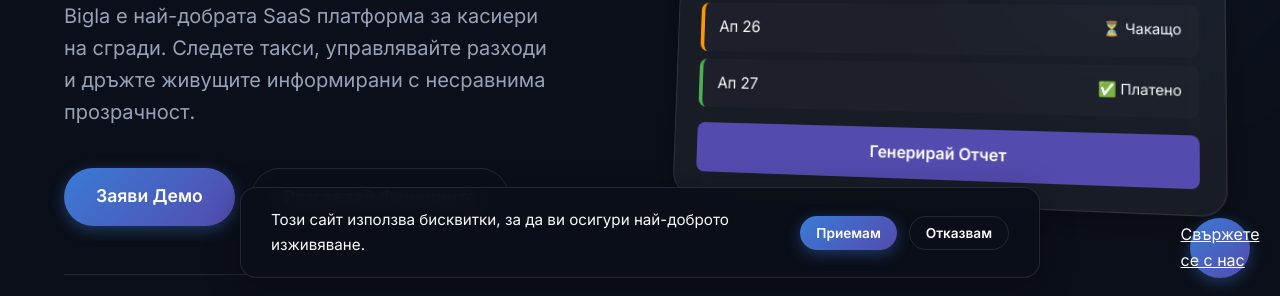
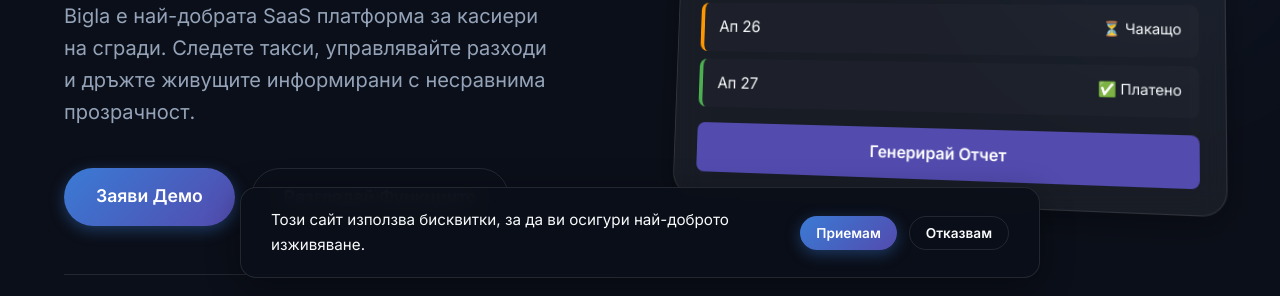
Before and after one commit to bossWither/NewSAAS, a plain HTML site: page index.html in a window 1280 px wide. Shown: the part 492-788 px from the top of the page. Drawn offline with Linux system fonts and the light colour scheme.

Commit message:
Remove floating contact widget

```diff
--- a/index.html
+++ b/index.html
@@ -354,11 +354,6 @@
     </div>
   </footer>
 
-  <!-- Floating Widget -->
-  <a href="#contact" class="floating-widget fade-in-up delay-2" data-i18n="widget_tooltip" title="Свържете се с нас">
-    <svg width="24" height="24" viewBox="0 0 24 24" fill="none" stroke="currentColor" stroke-width="2" stroke-linecap="round" stroke-linejoin="round"><path d="M21 15a2 2 0 0 1-2 2H7l-4 4V5a2 2 0 0 1 2-2h14a2 2 0 0 1 2 2z"></path></svg>
-  </a>
-
   <!-- Cookie Consent Bar -->
   <div id="cookie-banner" class="cookie-banner">
     <p data-i18n="cookie_msg">Този сайт използва бисквитки, за да ви осигури най-доброто изживяване.</p>
--- a/styles.css
+++ b/styles.css
@@ -994,28 +994,6 @@ h1, h2, h3 {
   font-size: 0.9rem;
 }
 
-/* Floating Widget */
-.floating-widget {
-  position: fixed;
-  bottom: 30px;
-  right: 30px;
-  width: 60px;
-  height: 60px;
-  background: linear-gradient(135deg, var(--secondary-light), var(--primary-light));
-  border-radius: 50%;
-  display: flex;
-  align-items: center;
-  justify-content: center;
-  color: white;
-  box-shadow: 0 4px 15px rgba(58, 123, 213, 0.4);
-  z-index: 99;
-  cursor: pointer;
-  transition: transform 0.3s ease;
-}
-.floating-widget:hover {
-  transform: scale(1.1) translateY(-5px);
-}
-
 /* Cookie Banner */
 .cookie-banner {
   position: fixed;
--- a/translations.js
+++ b/translations.js
@@ -103,9 +103,6 @@ const translations = {
     "cookie_msg": "Този сайт използва бисквитки, за да ви осигури най-доброто изживяване.",
     "cookie_accept": "Приемам",
     "cookie_decline": "Отказвам",
-
-    // Floating Widget
-    "widget_tooltip": "Свържете се с нас",
 
     // Footer
     "footer_desc": "Умно управление на имоти и такси за модерни общности.",
@@ -219,9 +216,6 @@ const translations = {
     "cookie_accept": "Accept",
     "cookie_decline": "Decline",
 
-    // Floating Widget
-    "widget_tooltip": "Contact us",
-
     // Footer
     "footer_desc": "Smart property and tax management for modern communities.",
     "footer_github": "View on GitHub",
```
